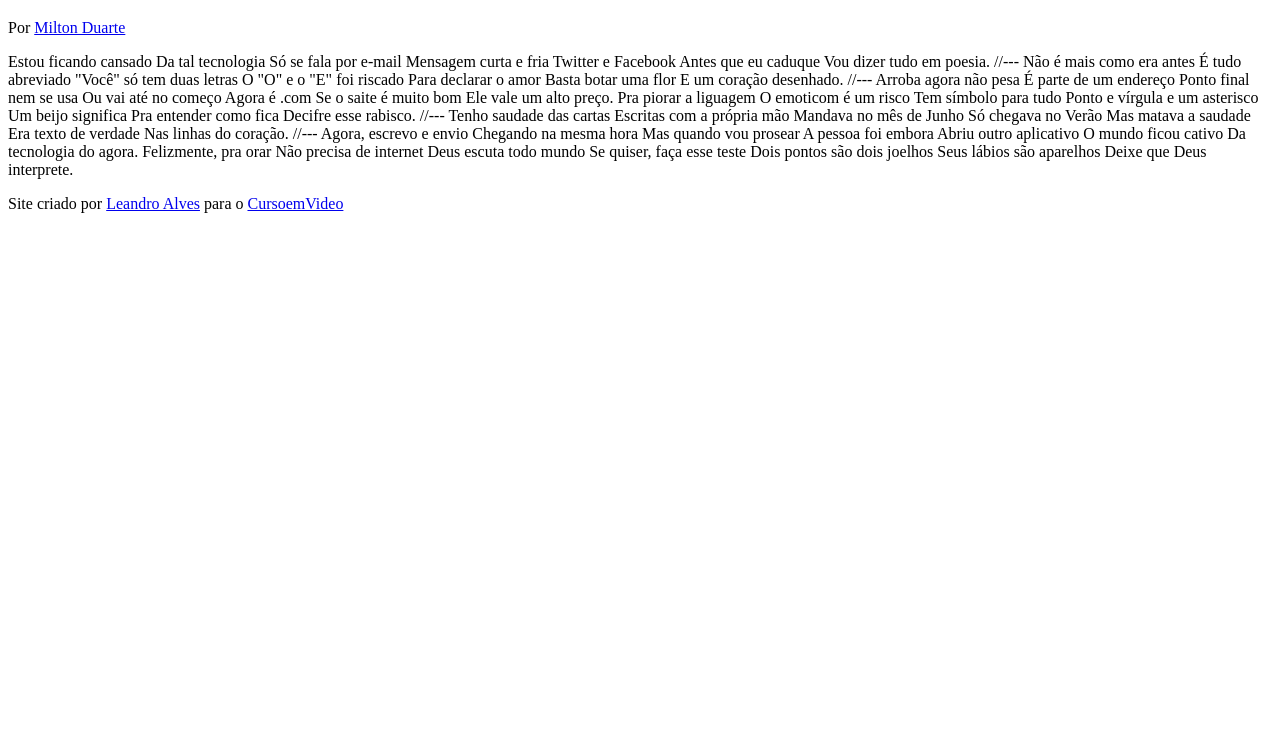
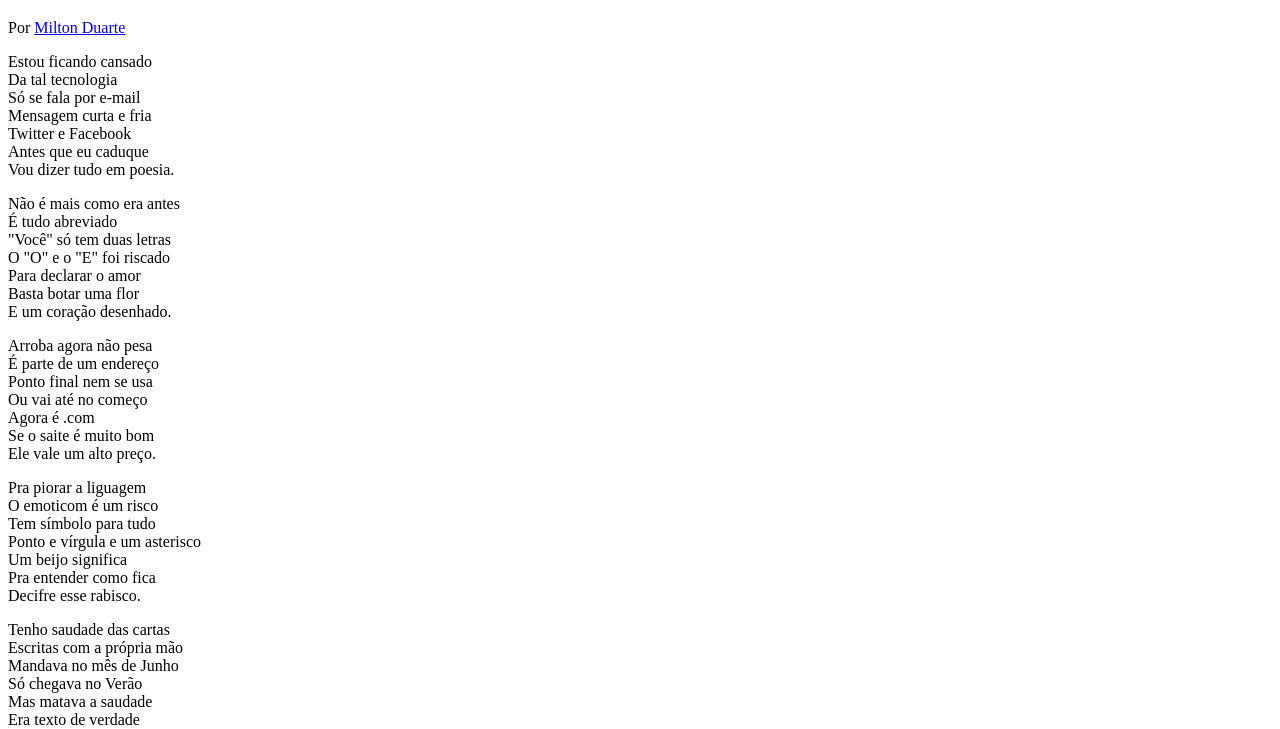
Before and after one commit to LeandroAlves05/html-css, a plain HTML site: page desafios/d012/index.html in a window 1280 px wide. Shown: the part 61-790 px from the top of the page. Drawn offline with Linux system fonts and the light colour scheme.

Commit message:
atualizei

```diff
--- a/desafios/d012/index.html
+++ b/desafios/d012/index.html
@@ -5,6 +5,7 @@
     <meta http-equiv="X-UA-Compatible" content="IE=edge">
     <meta name="viewport" content="width=device-width, initial-scale=1.0">
     <title>Cordel Moderno</title>
+    <link rel="stylesheet" href="style.css">
 </head>
 <body>
     <header>
@@ -14,72 +15,88 @@
         </p>
     </header>
 
-    Estou ficando cansado
-    Da tal tecnologia
-    Só se fala por e-mail
-    Mensagem curta e fria
-    Twitter e Facebook
-    Antes que eu caduque
-    Vou dizer tudo em poesia.
+    <section>
+        <p>
+            Estou ficando cansado <br>
+            Da tal tecnologia <br>
+            Só se fala por e-mail <br>
+            Mensagem curta e fria <br>
+            Twitter e Facebook <br>
+            Antes que eu caduque <br>
+            Vou dizer tudo em poesia.
+        </p>
+    </section>
 
-    //---
+    <section>
+        <p>
+            Não é mais como era antes <br>
+            É tudo abreviado <br>
+            "Você" só tem duas letras <br>
+            O "O" e o "E" foi riscado <br>
+            Para declarar o amor <br>
+            Basta botar uma flor <br>
+            E um coração desenhado.
+        </p>
+    </section>
 
-    Não é mais como era antes
-    É tudo abreviado
-    "Você" só tem duas letras
-    O "O" e o "E" foi riscado
-    Para declarar o amor
-    Basta botar uma flor
-    E um coração desenhado.
+    <section>
+        <p>
+            Arroba agora não pesa <br>
+            É parte de um endereço <br>
+            Ponto final nem se usa <br>
+            Ou vai até no começo <br>
+            Agora é .com <br>
+            Se o saite é muito bom <br>
+            Ele vale um alto preço.
+        </p>
 
-    //---
+        <p>
+            Pra piorar a liguagem <br>
+            O emoticom é um risco <br>
+            Tem símbolo para tudo <br>
+            Ponto e vírgula e um asterisco <br>
+            Um beijo significa <br>
+            Pra entender como fica <br>
+            Decifre esse rabisco.
+        </p>
+    </section>
 
-    Arroba agora não pesa
-    É parte de um endereço
-    Ponto final nem se usa
-    Ou vai até no começo
-    Agora é .com
-    Se o saite é muito bom
-    Ele vale um alto preço.
+    <section>
+        <p>
+            Tenho saudade das cartas <br>
+            Escritas com a própria mão <br>
+            Mandava no mês de Junho <br>
+            Só chegava no Verão <br>
+            Mas matava a saudade <br>
+            Era texto de verdade <br>
+            Nas linhas do coração.
+        </p>
+    </section>
 
-    Pra piorar a liguagem
-    O emoticom é um risco
-    Tem símbolo para tudo
-    Ponto e vírgula e um asterisco
-    Um beijo significa
-    Pra entender como fica
-    Decifre esse rabisco.
+    <section>
+        <p>
+            Agora, escrevo e envio <br>
+            Chegando na mesma hora <br>
+            Mas quando vou prosear <br>
+            A pessoa foi embora <br>
+            Abriu outro aplicativo <br>
+            O mundo ficou cativo <br>
+            Da tecnologia do agora.
+        </p>
 
-    //---
-
-    Tenho saudade das cartas
-    Escritas com a própria mão
-    Mandava no mês de Junho
-    Só chegava no Verão
-    Mas matava a saudade
-    Era texto de verdade
-    Nas linhas do coração.
-
-    //---
-
-    Agora, escrevo e envio
-    Chegando na mesma hora
-    Mas quando vou prosear
-    A pessoa foi embora
-    Abriu outro aplicativo
-    O mundo ficou cativo
-    Da tecnologia do agora.
-
-    Felizmente, pra orar
-    Não precisa de internet
-    Deus escuta todo mundo
-    Se quiser, faça esse teste
-    Dois pontos são dois joelhos
-    Seus lábios são aparelhos
-    Deixe que Deus interprete.
+        <p>
+            Felizmente, pra orar <br>
+            Não precisa de internet <br>
+            Deus escuta todo mundo <br>
+            Se quiser, faça esse teste <br>
+            Dois pontos são dois joelhos <br>
+            Seus lábios são aparelhos <br>
+            Deixe que Deus interprete.
+        </p>
+    </section>
 
     <footer>
-        <p>Site criado por <a href="https://leandroalves05.github.io" target="_blank">Leandro Alves</a> para o <a href="https://www.cursoemvideo.com" target="_blank">CursoemVideo</a></p>
+        <p>Site criado por <a href="https://github.com/LeandroAlves05" target="_blank">Leandro Alves</a> para o <a href="https://www.cursoemvideo.com" target="_blank">CursoemVideo</a></p>
     </footer>
 </body>
 </html>
--- /dev/null
+++ b/desafios/d012/style.css
@@ -0,0 +1 @@
+@charset "UTF-8";
```
